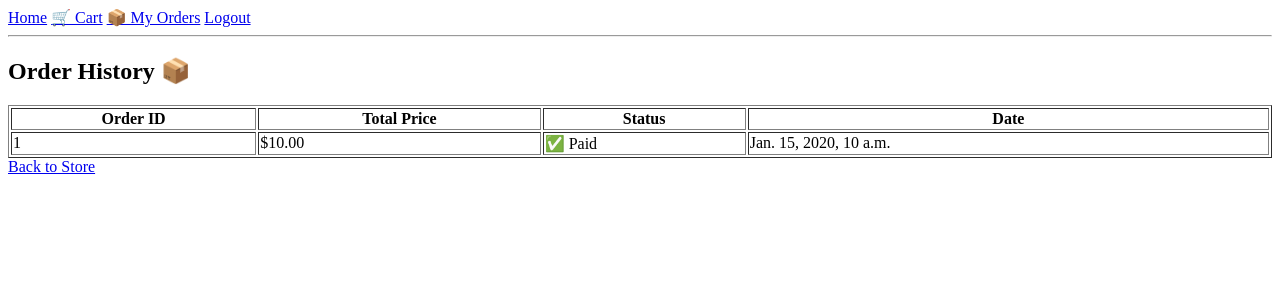
After one commit to AbdulQader856/PixelMart, a Django app: page /orders/ in a window 1280 px wide. The commit adds this page. Shown: the top 300 px of the page. Run offline with Django 5.2, Linux system fonts and the light colour scheme; a user stored in the database is signed in; tables that the repository leaves empty hold one stand-in row (values such as "Sample post").

Commit message:
Integrate Stripe Secure Payment and Add Order History

```diff
--- a/PixelMart/settings.py
+++ b/PixelMart/settings.py
@@ -131,3 +131,6 @@ import os
 
 MEDIA_URL = '/media/'
 MEDIA_ROOT = os.path.join(BASE_DIR, 'media')
+
+STRIPE_PUBLIC_KEY = 'pk_test_51Qt6iLFKRyJ4XjomWN9A48wvw5kAGEy982IEPAHPyvZ7zhg4Njih9oHDo0GdmMl4LTk23Dv50oHxIfkKZlps9Jhw00sMnCRGKT'
+STRIPE_SECRET_KEY = 'sk_test_51Qt6iLFKRyJ4XjomROS7Qht83ikuw71j9xODfY3he9HIyoVuJ8HebW1qSBnWB9AVGzH15kyIXjaeQ4VirquaJqaF00rnDg5o1B'
--- a/store/models.py
+++ b/store/models.py
@@ -1,4 +1,5 @@
 from django.db import models
+from django.contrib.auth.models import User
 
 class Game(models.Model):
     title = models.CharField(max_length=255)
@@ -8,3 +9,20 @@ class Game(models.Model):
 
     def __str__(self):
         return self.title
+
+class Order(models.Model):
+    user = models.ForeignKey(User, on_delete=models.CASCADE)
+    total_price = models.DecimalField(max_digits=10, decimal_places=2)
+    created_at = models.DateTimeField(auto_now_add=True)
+    payment_status = models.BooleanField(default=False)
+
+    def __str__(self):
+        return f"Order {self.id} by {self.user.username}"
+
+class OrderItem(models.Model):
+    order = models.ForeignKey(Order, on_delete=models.CASCADE, related_name="items")
+    game = models.ForeignKey('Game', on_delete=models.CASCADE)
+    quantity = models.PositiveIntegerField(default=1)
+
+    def __str__(self):
+        return f"{self.quantity} x {self.game.title}"
--- a/store/templates/store/base.html
+++ b/store/templates/store/base.html
@@ -10,6 +10,7 @@
         <a href="{% url 'home' %}">Home</a>
         <a href="{% url 'cart' %}">🛒 Cart</a>
         {% if user.is_authenticated %}
+            <a href="{% url 'order_history' %}">📦 My Orders</a>
             <a href="{% url 'logout' %}">Logout</a>
         {% else %}
             <a href="{% url 'login' %}">Login</a>
--- /dev/null
+++ b/store/templates/store/order_history.html
@@ -0,0 +1,28 @@
+{% extends 'store/base.html' %}
+
+{% block content %}
+<h2>Order History 📦</h2>
+
+{% if orders %}
+    <table border="1" width="100%">
+        <tr>
+            <th>Order ID</th>
+            <th>Total Price</th>
+            <th>Status</th>
+            <th>Date</th>
+        </tr>
+        {% for order in orders %}
+        <tr>
+            <td>{{ order.id }}</td>
+            <td>${{ order.total_price }}</td>
+            <td>{% if order.payment_status %}✅ Paid{% else %}❌ Pending{% endif %}</td>
+            <td>{{ order.created_at }}</td>
+        </tr>
+        {% endfor %}
+    </table>
+{% else %}
+    <p>No past orders found.</p>
+{% endif %}
+
+<a href="{% url 'home' %}">Back to Store</a>
+{% endblock %}
--- a/store/urls.py
+++ b/store/urls.py
@@ -1,5 +1,5 @@
 from django.urls import path
-from .views import signup_user, login_user, logout_user, home, game_detail, cart, add_to_cart, remove_from_cart, checkout
+from .views import signup_user, login_user, logout_user, home, game_detail, cart, add_to_cart, remove_from_cart, checkout, payment_success, order_history
 
 urlpatterns = [
     path('', home, name='home'),
@@ -11,4 +11,6 @@ urlpatterns = [
     path('add_to_cart/<int:game_id>/', add_to_cart, name='add_to_cart'),
     path('remove_from_cart/<int:game_id>/', remove_from_cart, name='remove_from_cart'),
     path('checkout/', checkout, name='checkout'),
+    path('success/', payment_success, name='payment_success'),
+    path('orders/', order_history, name='order_history'),
 ]
--- a/store/views.py
+++ b/store/views.py
@@ -1,8 +1,11 @@
+import stripe
+from django.conf import settings
 from django.shortcuts import render, redirect, get_object_or_404
 from django.contrib import messages
 from django.contrib.auth import login, authenticate, logout
 from django.contrib.auth.forms import UserCreationForm, AuthenticationForm
-from .models import Game
+from django.contrib.auth.decorators import login_required
+from .models import Game, Order, OrderItem
 
 def signup_user(request):
     if request.method == 'POST':
@@ -60,5 +63,53 @@ def cart(request):
     total_price = sum(item['game'].price * item['quantity'] for item in cart_items)
     return render(request, 'store/cart.html', {'cart_items': cart_items, 'total_price': total_price})
 
+stripe.api_key = settings.STRIPE_SECRET_KEY
+
 def checkout(request):
-    return render(request, 'store/checkout.html')
+    cart = request.session.get('cart', {})
+    total_price = sum(Game.objects.get(id=int(game_id)).price * qty for game_id, qty in cart.items())
+
+    if request.method == "POST":
+        # Create an order
+        order = Order.objects.create(user=request.user, total_price=total_price, payment_status=False)
+
+        # Save each cart item in OrderItem
+        for game_id, quantity in cart.items():
+            game = Game.objects.get(id=int(game_id))
+            OrderItem.objects.create(order=order, game=game, quantity=quantity)
+
+        # Create a Stripe checkout session
+        session = stripe.checkout.Session.create(
+            payment_method_types=['card'],
+            line_items=[
+                {
+                    'price_data': {
+                        'currency': 'usd',
+                        'product_data': {'name': "PixelMart Purchase"},
+                        'unit_amount': int(total_price * 100),
+                    },
+                    'quantity': 1,
+                },
+            ],
+            mode='payment',
+            success_url="http://127.0.0.1:8000/success/",
+            cancel_url="http://127.0.0.1:8000/cart/",
+        )
+
+        return redirect(session.url, code=303)
+
+    return render(request, 'store/checkout.html', {'total_price': total_price, 'stripe_public_key': settings.STRIPE_PUBLIC_KEY})
+
+def payment_success(request):
+    last_order = Order.objects.filter(user=request.user).last()
+    if last_order:
+        last_order.payment_status = True
+        last_order.save()
+
+    request.session['cart'] = {}  # Clear the cart after payment
+    return render(request, 'store/success.html')
+
+@login_required
+def order_history(request):
+    orders = Order.objects.filter(user=request.user)
+    return render(request, 'store/order_history.html', {'orders': orders})
```
Also changed, not shown: store/templates/store/checkout.html (+5 -2 lines), store/templates/store/success.html (added, +7 -0 lines), store/migrations/0002_order_orderitem.py (added).
